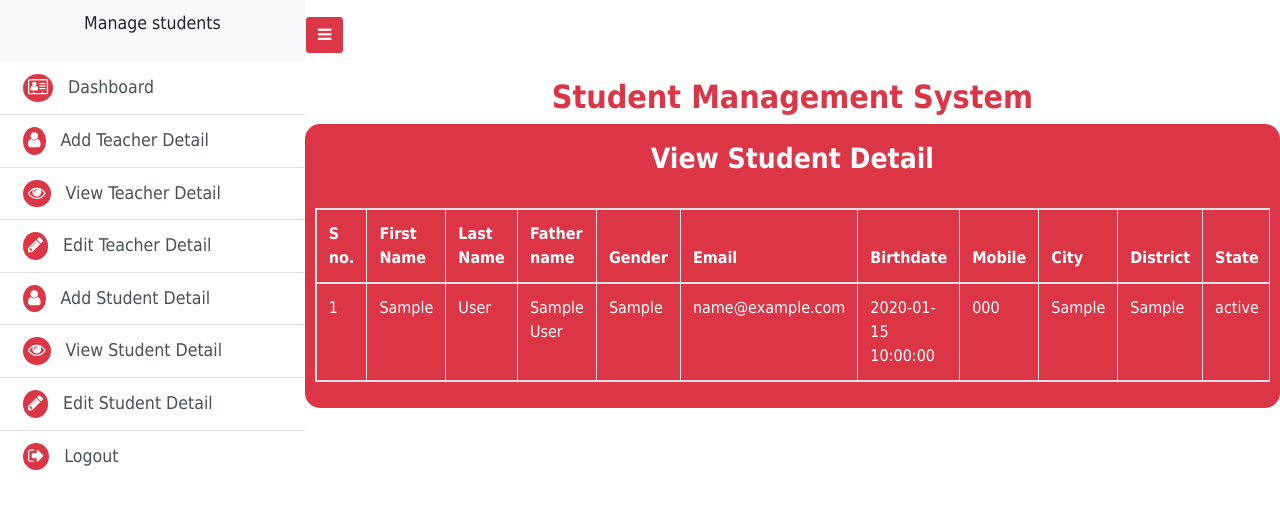
After one commit to Jaydeep-Yadav/Student-Management-System, a PHP site: page /view-student.php in a window 1280 px wide. The commit adds this page. Shown: the top 509 px of the page. Run offline with PHP 8.4, Linux system fonts and the light colour scheme; tables that the repository leaves empty or names only in its code hold one stand-in row (values such as "Sample post"); grey boxes marked "Sample" are stand-in pictures.

Commit message:
View Students module added

```diff
--- a/sidebar.css
+++ b/sidebar.css
@@ -69,10 +69,6 @@
 }
 
 #formsetting{
-  border-radius: 30px;
+  border-radius: 15px;
   padding: 20px;
 }
-
-hr{
-  background: white !important;
-}
--- /dev/null
+++ b/view-student.css
@@ -0,0 +1,74 @@
+* {
+    margin: 0;
+    padding: 0;
+    box-sizing: border-box;
+    font-family: tahoma;
+  }
+
+  .main-body {
+    width: 100%;
+    min-width: 0;
+  }
+
+  .sidebar {
+    width: 25rem;
+    font-size: 1.1rem;
+    transition: all 0.5s ease;
+  }
+
+  .sidebar a:hover {
+    padding-left: 5px;
+    transition: all 0.5s ease;
+    background-color: #dc3545;
+    color: white;
+    text-decoration: none;
+  }
+
+  .sidebar-heading {
+    padding-top: 10px;
+    padding-bottom: 10px;
+  }
+
+  .sidebar i {
+    background-color: #dc3545;
+    border-radius: 80%;
+    color: white;
+    padding: 5px;
+    margin-right: 15px;
+    margin-left: 3px;
+  }
+
+  @media (min-width: 300px) {
+    #wrap.toggled .sidebar {
+      margin-left: -25rem;
+    }
+  }
+
+  .icon a{
+    text-decoration: none;
+  }
+
+  .icon i{
+    width: 100px;
+    height: 100px;
+    background: white;
+    font-size: 55px;
+    color: #dc3545;
+    border-radius: 50%;
+
+    padding-top: 18px;
+    position: relative;
+    left: 35%;
+    bottom: 5px;
+  }
+
+  .icon i:hover{
+    font-size: 65px;
+    background: #dc3545;
+    color: white;
+  }
+
+  #formsetting{
+    border-radius: 15px;
+    padding: 10px;
+  }
--- /dev/null
+++ b/view-student.php
@@ -0,0 +1,166 @@
+<?php
+include 'dbconnect.php'
+?>
+
+<!DOCTYPE html>
+<html lang="en">
+
+<head>
+    <meta charset="UTF-8">
+    <meta http-equiv="X-UA-Compatible" content="IE=edge">
+    <meta name="viewport" content="width=device-width, initial-scale=1.0">
+    <title>Student Management System</title>
+
+    <link rel="stylesheet" href="https://cdn.jsdelivr.net/npm/bootstrap@4.6.1/dist/css/bootstrap.min.css">
+    <script src="https://cdn.jsdelivr.net/npm/jquery@3.6.0/dist/jquery.slim.min.js"></script>
+    <script src="https://cdn.jsdelivr.net/npm/popper.js@1.16.1/dist/umd/popper.min.js"></script>
+    <script src="https://cdn.jsdelivr.net/npm/bootstrap@4.6.1/dist/js/bootstrap.bundle.min.js"></script>
+
+    <meta name="viewport" content="width=device-width, initial-scale=1">
+    <link rel="stylesheet" href="https://cdnjs.cloudflare.com/ajax/libs/font-awesome/4.7.0/css/font-awesome.min.css">
+
+    <link rel="stylesheet" href="view-student.css">
+
+    <!-- //!Button Logic -->
+    <script>
+        jQuery(document).ready(function($) {
+            $('#toggler').click(function(event) {
+                event.preventDefault();
+                $('#wrap').toggleClass('toggled');
+
+            });
+        });
+    </script>
+</head>
+
+<body>
+    <div class="d-flex" id="wrap">
+        <div class="sidebar bg-light border-light">
+
+            <div class="sidebar-heading">
+                <p class="text-center">Manage students</p>
+            </div>
+
+            <ul class="list-group list-group-flush">
+
+                <a href="main.php" class="list-group-item list-group-item-action">
+                    <i class="fa fa-vcard-o"></i>Dashboard
+                </a>
+
+                <a href="add-teacher.php" class="list-group-item list-group-item-action">
+                    <i class="fa fa-user"></i>Add Teacher Detail
+                </a>
+
+                <a href="view-teacher.php" class="list-group-item list-group-item-action">
+                    <i class="fa fa-eye"></i>View Teacher Detail
+                </a>
+
+                <a href="edit-teacher.php" class="list-group-item list-group-item-action">
+                    <i class="fa fa-pencil"></i>Edit Teacher Detail
+                </a>
+
+                <a href="add-student.php" class="list-group-item list-group-item-action">
+                    <i class="fa fa-user"></i>Add Student Detail
+                </a>
+
+                <a href="view-student.php" class="list-group-item list-group-item-action">
+                    <i class="fa fa-eye"></i>View Student Detail
+                </a>
+
+                <a href="edit-student.php" class="list-group-item list-group-item-action">
+                    <i class="fa fa-pencil"></i>Edit Student Detail
+                </a>
+
+                <a href="" class="list-group-item list-group-item-action">
+                    <i class="fa fa-sign-out"></i>Logout
+                </a>
+
+            </ul>
+        </div>
+
+        <div class="main-body">
+
+            <button class="btn btn-outline-light bg-danger mt-3" id="toggler">
+                <i class="fa fa-bars"></i>
+            </button>
+
+            <section id="main-form">
+                <h3 class="text-center text-success"><?php echo @$_GET['update_success']; ?></h3>
+                <h3 class="text-center text-danger"><?php echo @$_GET['update_error']; ?></h3>
+                <h2 class="text-center text-danger pt-3 font-weight-bold">Student Management System</h2>
+
+                <div class="container bg-danger" id="formsetting">
+
+                    <h3 class="text-center text-white pb-4 pt-2 font-weight-bold">
+                        View Student Detail
+                    </h3>
+
+                    <div class="row">
+                        <div class="col-md-12 col-sm-12 col-12">
+                            <table class="table table-bordered text-white table-responsive">
+                                <thead>
+                                    <tr>
+                                        <th>S no.</th>
+                                        <th>First Name</th>
+                                        <th>Last Name</th>
+                                        <th>Father name</th>
+                                        <th>Gender</th>
+                                        <th>Email</th>
+                                        <th>Birthdate</th>
+                                        <th>Mobile</th>
+                                        <th>City</th>
+                                        <th>District</th>
+                                        <th>State</th>
+                                        <th>Nationality</th>
+                                        <th>Photo</th>
+                                        <th>Action</th>
+                                    </tr>
+                                </thead>
+
+                                <?php
+                                $sql = "SELECT * FROM student_detail";
+                                $run = mysqli_query($conn, $sql);
+
+                                $i = 1; //! For serial number
+                                while ($row = mysqli_fetch_assoc($run)) {
+
+                                ?>
+                                    <tbody>
+                                        <tr>
+                                            <td><?php echo $i++ ?></td>
+                                            <td><?php echo $row['fname'] ?></td>
+                                            <td><?php echo $row['lname'] ?></td>
+                                            <td><?php echo $row['fathername'] ?></td>
+                                            <td><?php echo $row['gender'] ?></td>
+                                            <td><?php echo $row['email'] ?></td>
+                                            <td><?php echo $row['birthdate'] ?></td>
+                                            <td><?php echo $row['mobile'] ?></td>
+                                            <td><?php echo $row['city'] ?></td>
+                                            <td><?php echo $row['district'] ?></td>
+                                            <td><?php echo $row['state'] ?></td>
+                                            <td><?php echo $row['nation'] ?></td>
+                                            <td><a href="student_images/<?php echo $row['photo']; ?>">
+                                                    <img src="student_images/<?php echo $row['photo']; ?>" width="50" height="60">
+                                                </a></td>
+                                            <td>
+                                            <a style="color:white; text-decoration:none" href="edit-student-detail.php?edit_student=<?php echo $row['id']; ?>">Edit</a> |
+                                            <a style="color:white; text-decoration:none" href="delete-student-detail.php?delete_student=<?php echo $row['id']; ?>">Delete</a>
+                                            </td>
+
+                                        </tr>
+                                    </tbody>
+
+                                <?php } ?>
+                            </table>
+                        </div>
+                    </div>
+
+
+                </div>
+        </div>
+        </section>
+    </div>
+    </div>
+</body>
+
+</html>
```
Also changed, not shown: add-student.php (+6 -4 lines), edit-student-detail.php (added, +277 -0 lines).
